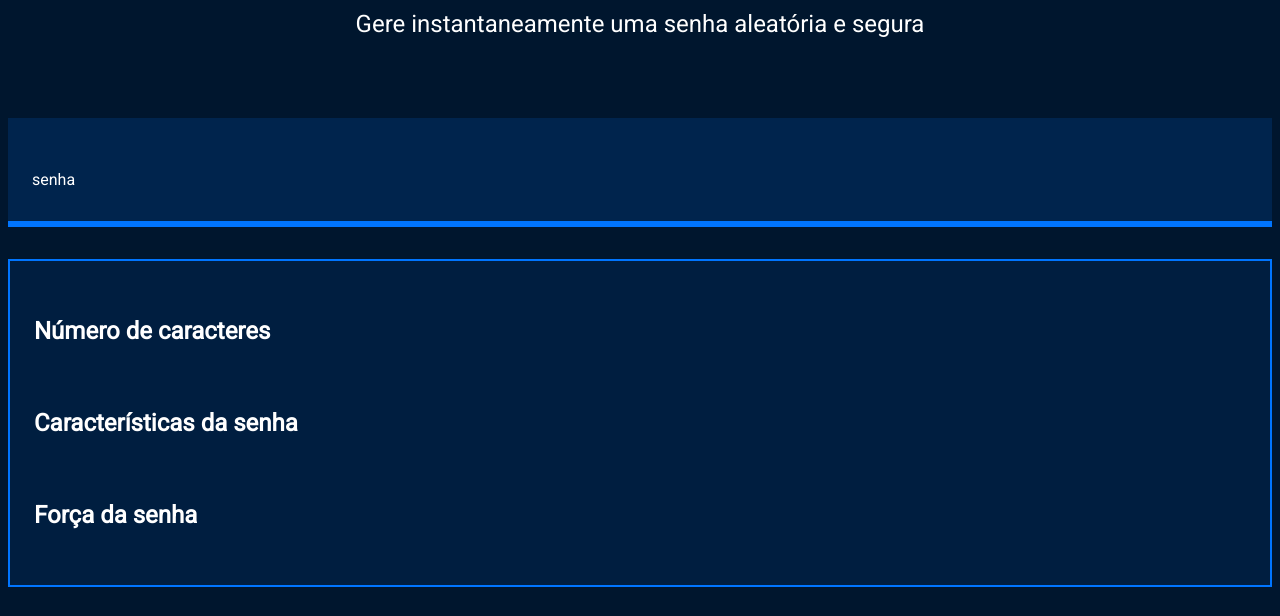
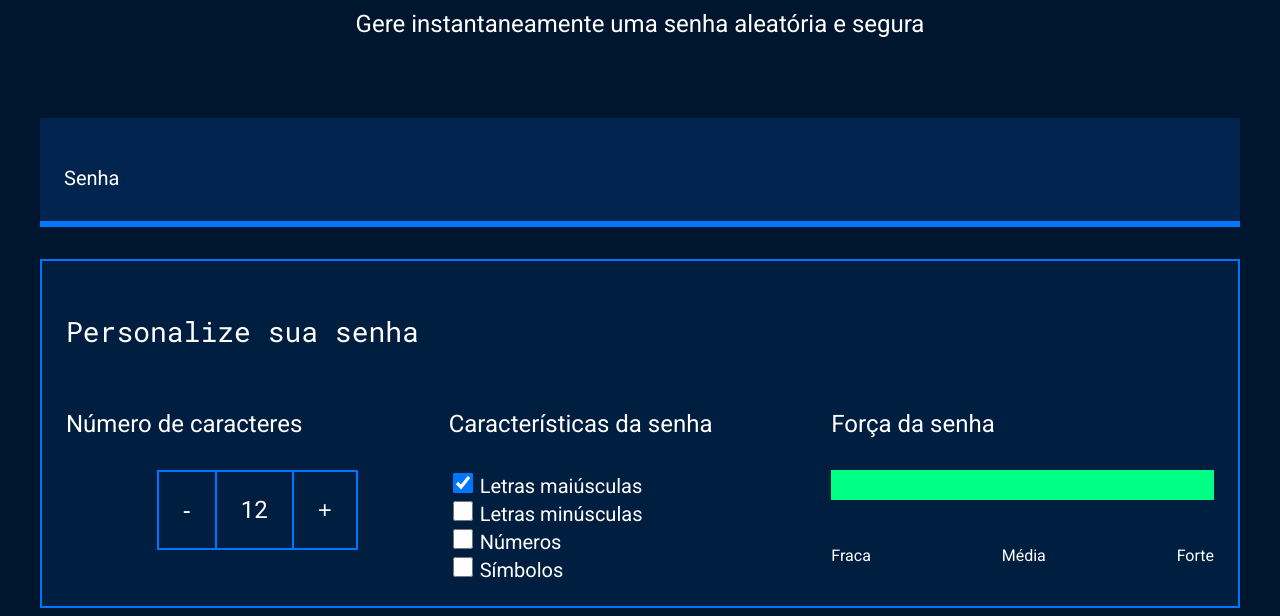
Before and after one commit to isaaraujoo/isabellysenhas, a plain HTML site: page index.html in a window 1280 px wide. Shown: the part 208-824 px from the top of the page. Before the commit the page ends 803 px from the top, so only its background shows below. Drawn offline with Linux system fonts and the light colour scheme.

Commit message:
Add files via upload

```diff
--- a/index.html
+++ b/index.html
@@ -1,34 +1,67 @@
 <!DOCTYPE html>
 <html lang="pt-br">
+
 <head>
     <meta charset="UTF-8">
     <meta name="viewport" content="width=device-width, initial-scale=1.0">
     <title>Gerador de senha</title>
     <link rel="stylesheet" href="style.css">
 </head>
+
 <body>
+    <section class="conteudo">
         <div class="conteudo-titulo">
             <img src="unlock.svg" alt="cadeado fechado">
             <h2 class="titulo-principal">Gerador de senhas</h2>
-            <h3 class="titulo-secundario">Gere instantaneamente uma senha aleatória e segura </h3>
+            <h3 class="titulo-secundario">Gere instantaneamente uma senha aleatória e segura</h3>
         </div>
         <div class="conteudo-senha">
-            <label for="senha">senha</label>
-            <input name="senha" type="text" id="campo-senha"/>
+            <label for="senha">Senha</label>
+            <input name="senha" type="text" id="campo-senha">
         </div>
         <div class="parametro">
-           <div class="parametro-senha">
-             <div class="parametro-coluna__senha">
+            <h3 class="parametro-titulo">Personalize sua senha</h3>
+            <div class="parametro-coluna__senha">
                 <div class="parametro-senha">
-            <h4 class="parametro-senha__titulo">Número de caracteres</h4>
+                    <h4 class="parametro-senha__titulo">Número de caracteres</h4>
+                    <div class="parametro-senha-botoes">
+                        <button class="parametro-senha__botao">-</button>
+                        <p class="parametro-senha__texto">12</p>
+                        <button class="parametro-senha__botao">+</button>
+                    </div>
                 </div>
                 <div class="parametro-senha">
                     <h4 class="parametro-senha__titulo">Características da senha</h4>
+                    <div class="parametro-senha-checkbox">
+                        <input name="maiusculo" type="checkbox" class="checkbox" checked>
+                        <label for="maiusculo">Letras maiúsculas</label>
+                    </div>
+                    <div class="parametro-senha-checkbox">
+                        <input name="minusculo" type="checkbox" class="checkbox">
+                        <label for="minusculo">Letras minúsculas</label>
+                    </div>
+                    <div class="parametro-senha-checkbox">
+                        <input name="numero" type="checkbox" class="checkbox">
+                        <label for="numero">Números</label>
+                    </div>
+                    <div class="parametro-senha-checkbox">
+                        <input name="simbolo" type="checkbox" class="checkbox">
+                        <label for="simbolo">Símbolos</label>
+                    </div>
                 </div>
                 <div class="parametro-senha">
-                 <h4 class="parametro-senha__titulo">Força da senha</h4>
+                    <h4 class="parametro-senha__titulo">Força da senha</h4>
+                    <div class="barra"></div>
+                    <div class="forca forte"></div>
+                    <div class="parametro-senha-textos">
+                        <p>Fraca</p>
+                        <p>Média</p>
+                        <p>Forte</p>
+                    </div>
                 </div>
             </div>
+        </div>
+    </section>
+</body>
 
-    </body>
 </html>
--- a/style.css
+++ b/style.css
@@ -1,3 +1,89 @@
+@import url('https://fonts.googleapis.com/css2?family=Roboto&family=Roboto+Mono&display=swap');
+
+:root{
+    --branco: white;
+    --cor-de-fundo: #00162E;
+    --fundo-senha: #00244D;
+    --fundo-texto: #001E40;
+    --borda: #0075FF;
+    --roboto: 'Roboto', sans-serif;
+    --roboto-mono: 'Roboto Mono', monospace;
+}
+
+*{
+    font-weight: 400;
+}
+
+body{
+    color: var(--branco);
+    background-color: var(--cor-de-fundo);
+    font-family: var(--roboto);
+}
+
+.titulo-principal{
+    font-family: var(--roboto-mono);
+    font-size: 32px;
+}
+
+.titulo-secundario{
+    font-size: 24px;
+}
+
+.conteudo-titulo{
+    text-align: center;
+    margin-top: 80px;
+}
+
+.conteudo-senha{
+    margin-top: 80px;
+    background: var(--fundo-senha);
+    padding: 24px;
+    border-bottom: 6px solid var(--borda);
+}
+
+#campo-senha{
+    background-color: var(--fundo-senha);
+    border: none;
+    color: var(--branco);
+    font-family: var(--roboto-mono);
+    font-size: 40px;
+    width: 70%;
+}
+
+#campo-senha:focus{
+    outline: none;
+}
+
+.conteudo{
+    max-width: 1200px;
+    margin: 0 auto;
+}
+
+.parametro{
+    background-color: var(--fundo-texto);
+    border: 2px solid var(--borda);
+    margin-top: 32px;
+    padding: 24px;
+}
+
+.parametro-titulo{
+    font-family: var(--roboto-mono);
+    font-size: 28px;
+}
+
+.parametro-senha__titulo{
+    font-size:24px;
+}
+
+.parametro-coluna__senha{
+    display: flex;
+    flex-direction: column;
+    justify-content: center;
+}
+.parametro-senha{
+    width: 50%;
+    margin: 0 auto;
+}
 @import url('https://fonts.googleapis.com/css2?family=Roboto&family=Roboto+Mono&display=swap');
 
 :root{
@@ -87,3 +173,69 @@
     flex-direction: column;
     justify-content: center;
 }
+
+.parametro-senha-botoes{
+    display: flex;
+    justify-content: center;
+}
+
+.parametro-senha__botao{
+    background-color: var(--fundo-texto);
+    color: var(--branco);
+    border: 2px solid var(--borda);
+    padding: 24px;
+    font-size: 24px;
+    cursor: pointer;
+}
+.parametro-senha__texto{
+    padding: 24px;
+    border-top: 2px solid var(--borda);
+    border-bottom: 2px solid var(--borda);
+    margin: 0;
+    font-size: 24px;
+}
+
+label{
+    font-size: 20px;
+}
+
+.checkbox{
+    width: 20px;
+    height: 20px;
+    cursor: pointer;
+}
+
+.barra{
+    background-color: var(--fundo-senha);
+    height: 30px;
+    width: 100%;
+}
+.forca{
+    height: 30px;
+    position: relative;
+    bottom: 30px;
+}
+.fraca{
+    width: 25%;
+    background-color: #E71B32;
+}
+.media{
+    background-color: #FAF408;
+    width: 50%;
+}
+.forte{
+    background-color: #00FF85;
+    width: 100%;
+}
+
+.parametro-senha-textos{
+    display: flex;
+    justify-content: space-between;
+}
+
+
+@media screen and (min-width: 768px) {
+    .parametro-coluna__senha{
+        flex-direction: row;
+    }
+}
```
